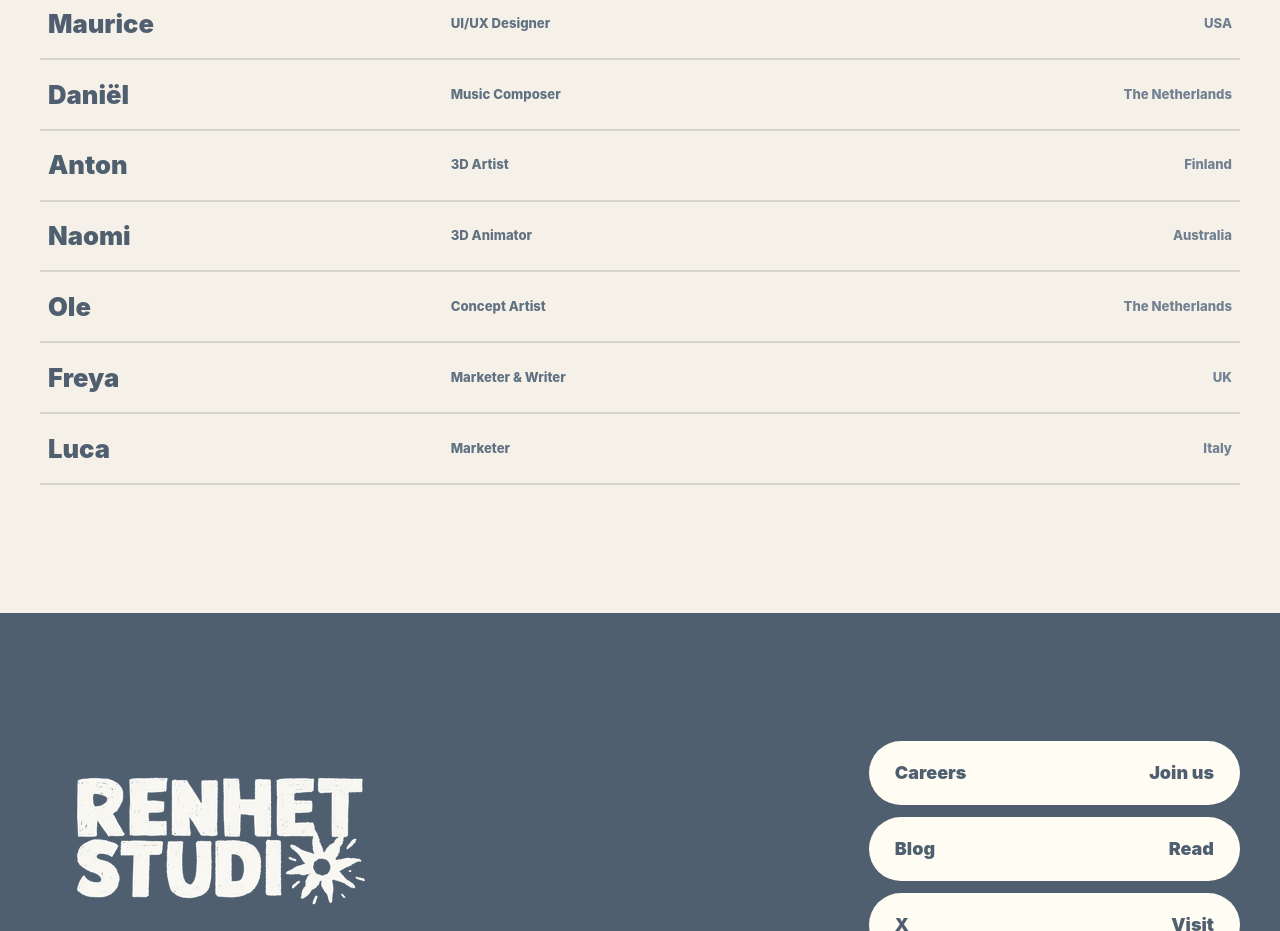
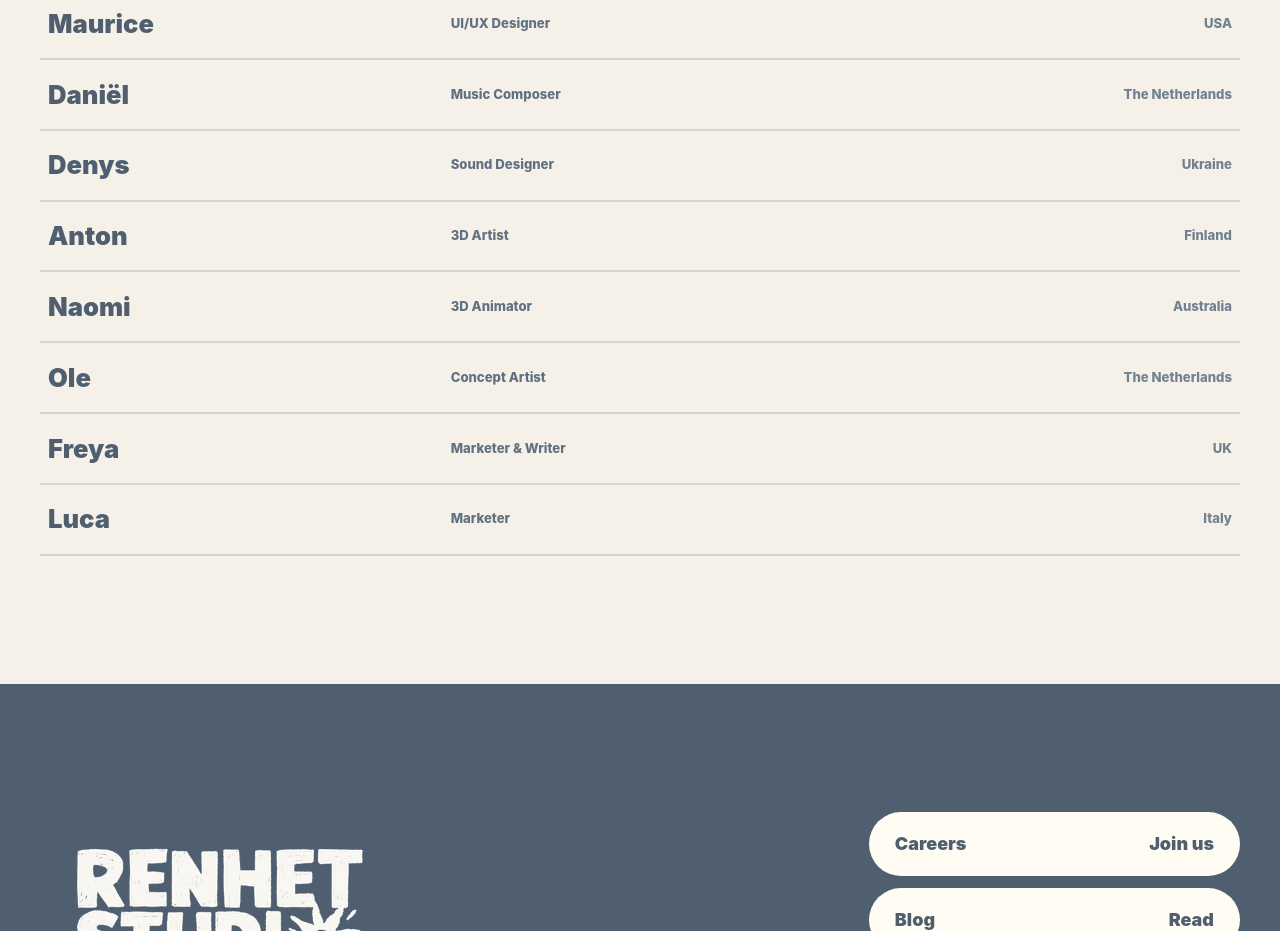
Before and after one commit to RenhetStudio/renhet-studio-web, a SvelteKit app: page / in a window 1280 px wide. Shown: the part 2140-3071 px from the top of the page. Built offline with nearby package versions, Linux system fonts and the light colour scheme; no server answers.

Commit message:
feat: add denys

```diff
--- a/src/routes/+page.svelte
+++ b/src/routes/+page.svelte
@@ -10,6 +10,7 @@
     { name: "Paulo", role: "Level Designer & Technical Artist", country: "Spain / Portugal", href: "https://view.genially.com/69788574df8490ea6fd02246" },
     { name: "Maurice", role: "UI/UX Designer", country: "USA", href: "https://www.linkedin.com/in/mauricebirchard/" },
     { name: "Daniël", role: "Music Composer", country: "The Netherlands", href: "https://daniel-otten.bandcamp.com/" },
+    { name: "Denys", role: "Sound Designer", country: "Ukraine", href: "https://drive.google.com/drive/folders/1eBPnpS1N5JXDlTUpv92ci_UVk8KwPmSo" },
     { name: "Anton", role: "3D Artist", country: "Finland" },
     { name: "Naomi", role: "3D Animator", country: "Australia", href: "https://www.artstation.com/naoface" },
     { name: "Ole", role: "Concept Artist", country: "The Netherlands" },
```
